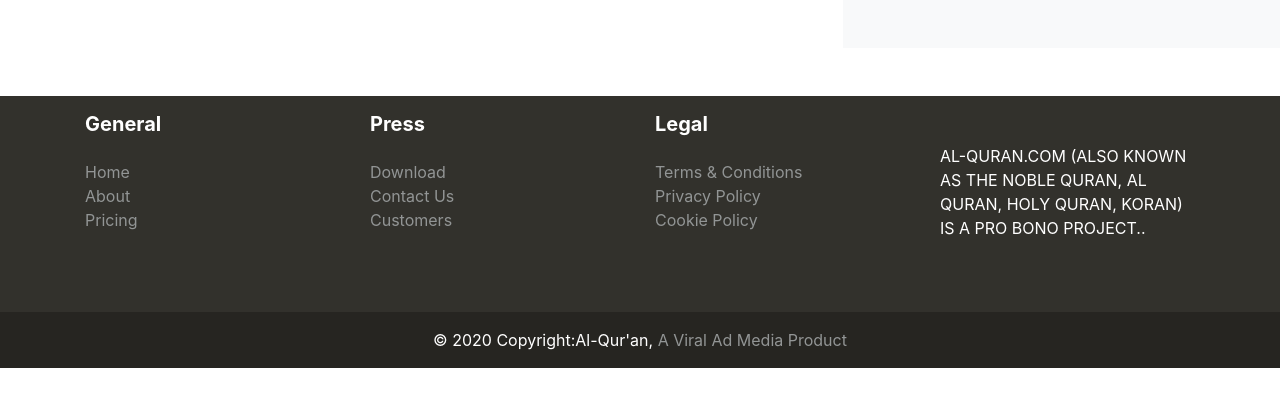
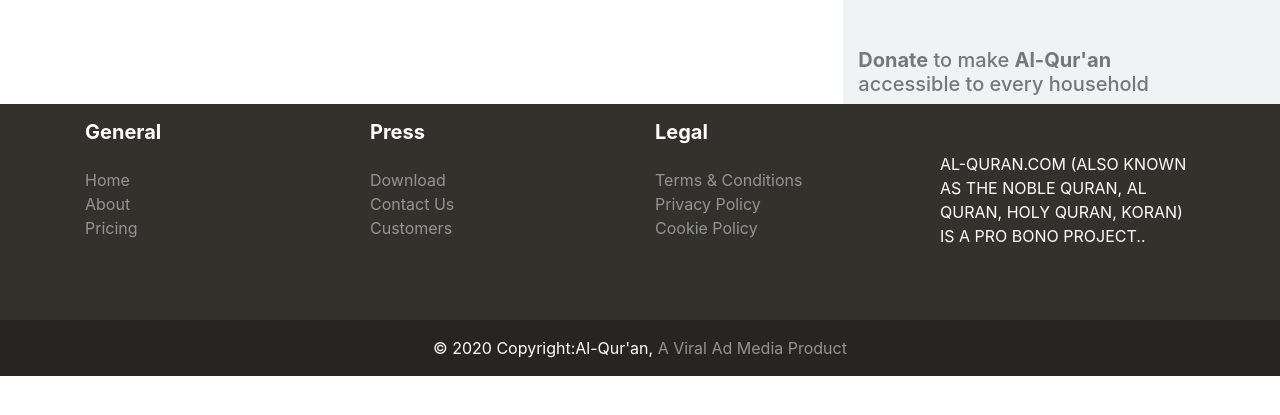
Before and after one commit to AzeezBello/al_quran, a Django app: template quran/templates/quran/sura.html in a window 1280 px wide. Shown: the part 56-471 px from the top of the page. Run offline with Django 3.2, Linux system fonts and the light colour scheme; the template is opened without the code that fills it, so the values that code supplies are empty; some libraries are stand-ins or nearby versions.

Commit message:
Donate sidebar update

```diff
--- a/blog/templates/blog/blog_index.html
+++ b/blog/templates/blog/blog_index.html
@@ -10,10 +10,10 @@
     </div>
 
     <!-- SECTION STARTS -->
-    <div class = "container">
+    <div class = "container mb-5">
         <div class="row">
             {% for post in posts %}
-                <div class="col-lg-4 col-md-4 col-sm-12 col-xs-12">
+                <div class="col-lg-4 col-md-4 col-sm-12 col-xs-12 mb-3">
                     <div style = "background: #ffffff; width: 350px;  height: 200px;  box-shadow: 0px 4px 12px #F0F0F0; border-radius: 6px 6px 0px 0px; padding: 20px;">
                         <h5><a href="{% url 'blog_detail' post.pk%}" style="color: #000">{{ post.title | slice:":24"}}...</a></h5>
                         <p style = "text-align: justify;"> {{ post.body | slice:":150" }}...</p>
--- a/quran/templates/quran/sura.html
+++ b/quran/templates/quran/sura.html
@@ -2,7 +2,6 @@
 {% load static %}
 {% block title %} Sura {% endblock %}
 {% block content %}
-
 
 <!--<div class="container mt-5 mb-5">-->
     <div class="row">
@@ -18,7 +17,4 @@
     </div>
 <!-- </div>-->
 
-
-
-
 {% endblock %}
--- a/static/css/al-quran.css
+++ b/static/css/al-quran.css
@@ -2,6 +2,13 @@
  background-image: url("/static/img/bg.png");
  background-color: #333748;
  color: white;
+}
+
+.sidebar{
+    background-color: #EFF3F5;
+    color: #767778;
+    height: 100%;
+    right: 0px;
 }
 
 footer{
@@ -16,10 +23,3 @@
     background: rgba(0, 0, 0, 0.25);
     border-radius: 0px;
 }
-
-.sidebar{
-    background-color: #F8F9FA;
-    color: #ffffff;
-    height: 100%;
-    right: 0px;
-}
--- a/templates/sidebar.html
+++ b/templates/sidebar.html
@@ -1,9 +1,8 @@
-
-
 {% load static %}
 {% block sidebar %}
 <div class="col-md-4 ml-auto sidebar sticky-top">
     <div class="pt-5">
+        <h5><b>Donate</b> to make <b>Al-Qur'an</b> </br>accessible to every household</h5>
       <script src="https://cdn.donately.com/dntly-core/current/core.min.js"
               data-donately-id="act_274aa1b1002f"
               data-stripe-publishable-key="pk_live_sbkgk3unJXLlBqz5hyjb24cL"
```
Lines whose indentation alone changed are shown as unchanged.
